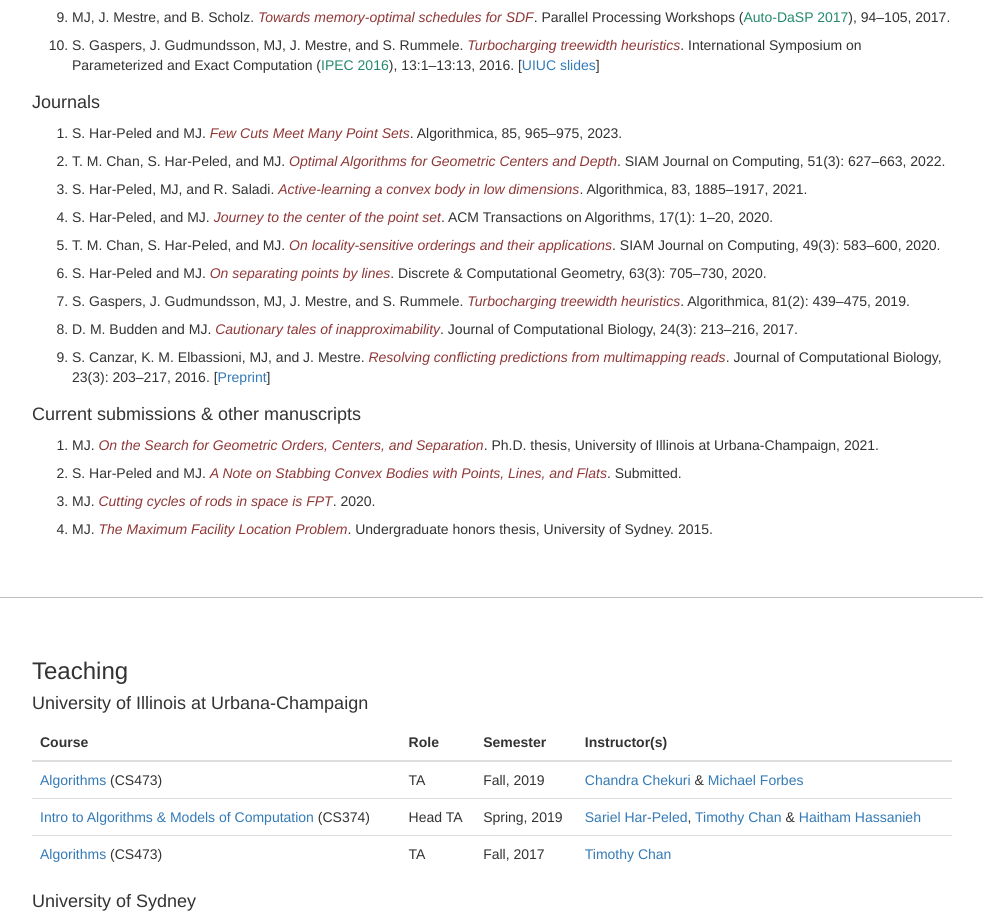
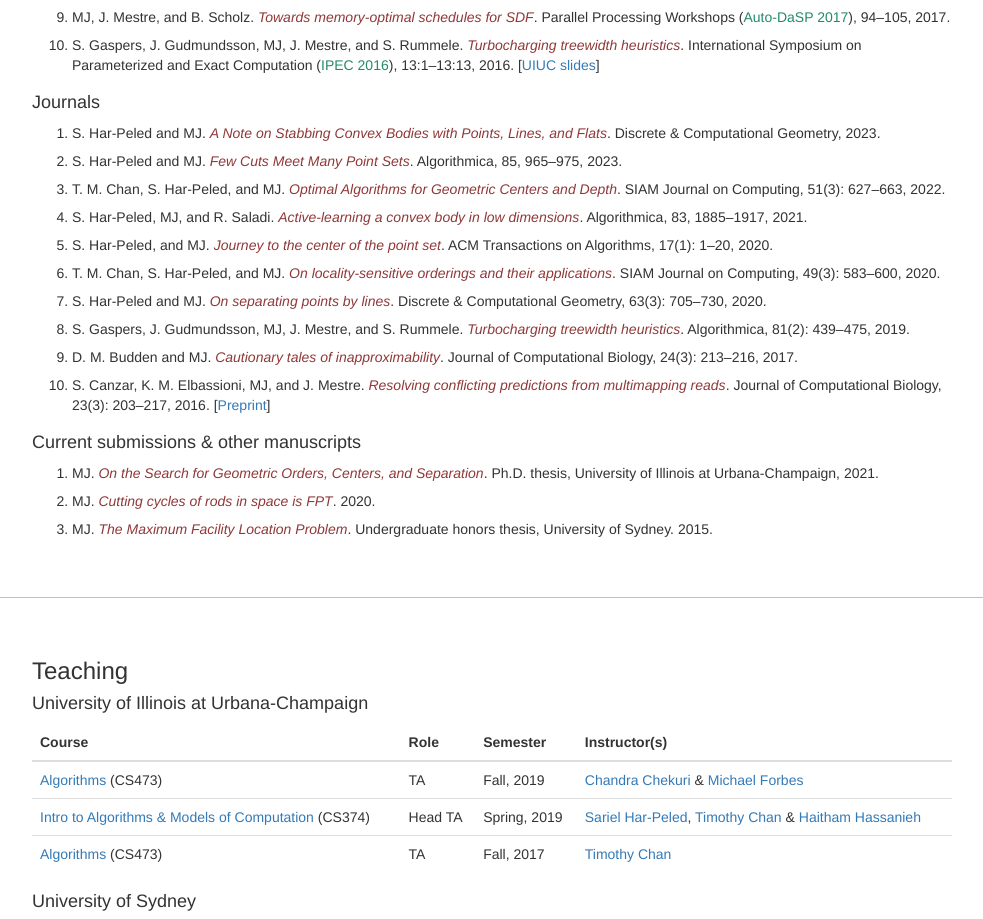
Before and after one commit to mfjones/mfjones.github.io, a plain HTML site: page index.html in a window 1280 px wide. Shown: the part 908-1827 px from the top of the page, without its empty margins (148-1131 px from the left). Drawn offline with Linux system fonts and the light colour scheme.

Commit message:
Add DCG paper

```diff
--- a/index.html
+++ b/index.html
@@ -77,6 +77,8 @@
 
         <h4>Journals</h4>
         <ol>
+          <li>S. Har-Peled and MJ. <cite><a href="https://link.springer.com/article/10.1007/s00454-023-00496-y">A Note on Stabbing Convex Bodies with Points, Lines, and Flats</a></cite>. Discrete &amp; Computational Geometry, 2023.</li>
+
           <li>S. Har-Peled and MJ. <cite><a href="https://link.springer.com/article/10.1007/s00453-022-01059-y">Few Cuts Meet Many Point Sets</a></cite>. Algorithmica, 85, 965&ndash;975, 2023.</li>
 
 	        <li>T. M. Chan, S. Har-Peled, and MJ. <cite><a href="https://doi.org/10.1137/21M1423324">Optimal Algorithms for Geometric Centers and Depth</a></cite>. SIAM Journal on Computing, 51(3): 627&ndash;663, 2022.</li>
@@ -99,8 +101,6 @@
         <h4>Current submissions &amp; other manuscripts</h4>
         <ol>
           <li>MJ. <cite><a href="papers/dissertation.pdf">On the Search for Geometric Orders, Centers, and Separation</a></cite>. Ph.D. thesis, University of Illinois at Urbana-Champaign, 2021.</li>
-
-          <li>S. Har-Peled and MJ. <cite><a href="https://arxiv.org/abs/2007.09874">A Note on Stabbing Convex Bodies with Points, Lines, and Flats</a></cite>. Submitted.</li>
 
           <li>MJ. <cite><a href="https://arxiv.org/abs/2004.03693">Cutting cycles of rods in space is FPT</a></cite>. 2020.</li>
 
```
